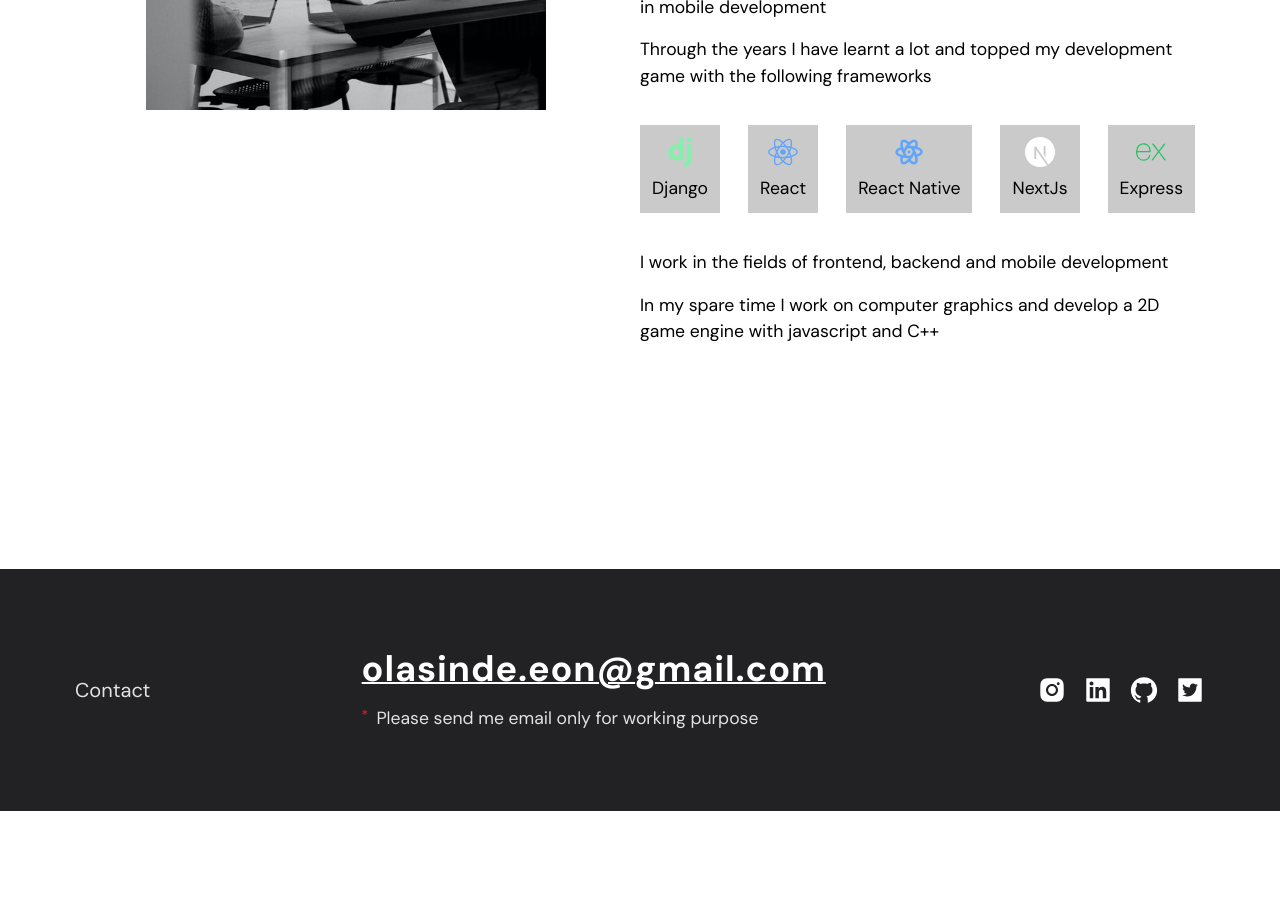
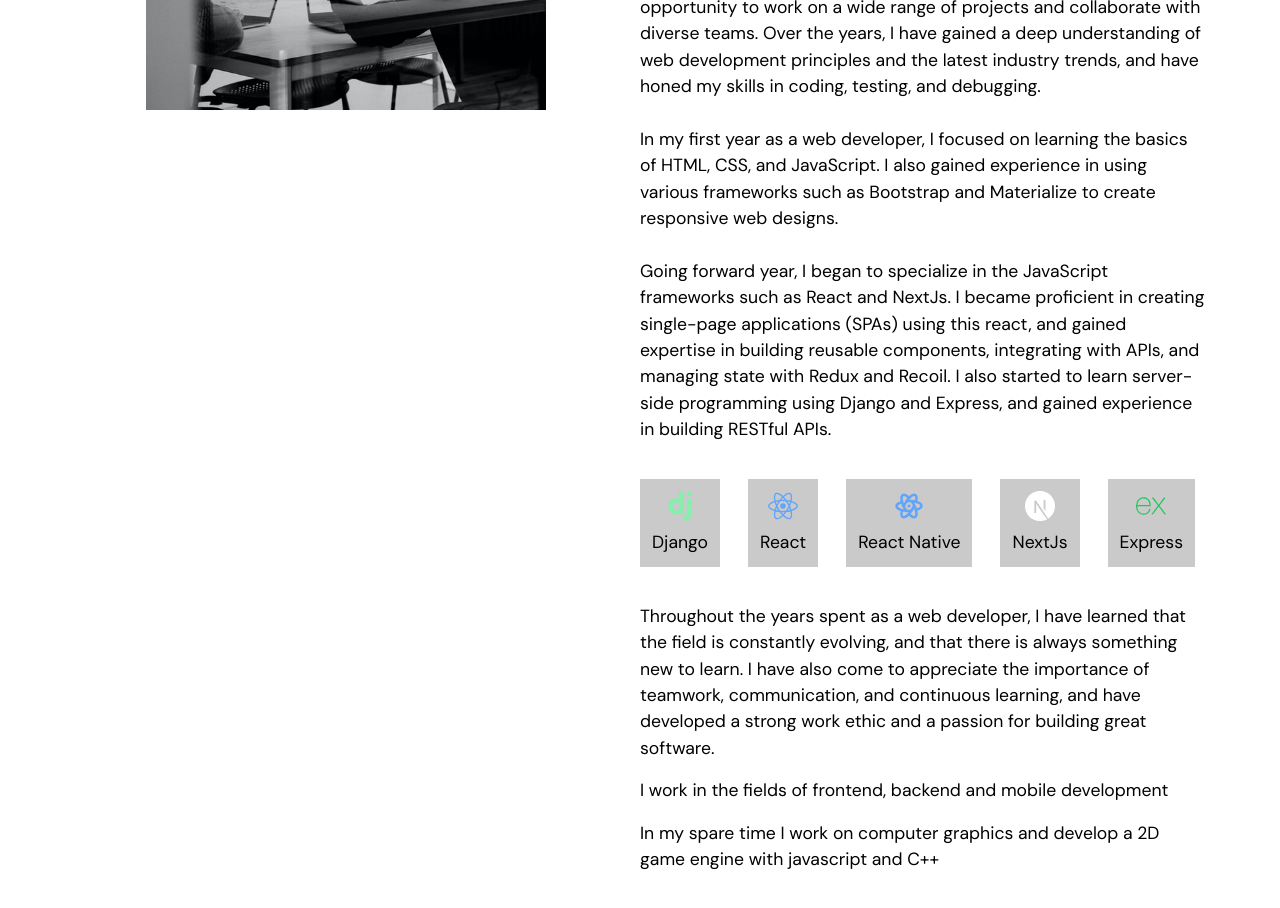
Before and after one commit to Eonsinde/me_folio_next_frontend, a Next.js app: page /about in a window 1280 px wide. Shown: the part 820-1728 px from the top of the page. Before the commit the page ends 1631 px from the top, so only its background shows below. Built offline with nearby package versions, Linux system fonts and the light colour scheme; a web font is replaced by a local one.

Commit message:
Recent changes

```diff
--- a/components/Footer/Footer.tsx
+++ b/components/Footer/Footer.tsx
@@ -18,16 +18,16 @@ function Footer({}: Props) {
                     </div>
                 </div>
                 <div className="flex items-center space-x-4">
-                    <Link href='https://www.instagram.com/eon.sinde/' className="text-3xl inline-block">
+                    <Link href='https://www.instagram.com/eon.sinde/' className="text-3xl inline-block" target="_blank">
                         <AiFillInstagram className="text-white" />
                     </Link>
-                    <Link href='https://www.linkedin.com/in/jesutise-olasinde-546221181/' className="text-3xl inline-block">
+                    <Link href='https://www.linkedin.com/in/jesutise-olasinde-546221181/' className="text-3xl inline-block" target="_blank">
                         <AiFillLinkedin className="text-white" />
                     </Link>
-                    <Link href='https://github.com/eonsinde' className="text-3xl inline-block">
+                    <Link href='https://github.com/eonsinde' className="text-3xl inline-block" target="_blank">
                         <AiFillGithub className="text-white" />
                     </Link>
-                    <Link href='https://twitter.com/eonsinde' className="text-3xl inline-block">
+                    <Link href='https://twitter.com/eonsinde' className="text-3xl inline-block" target="_blank">
                         <AiFillTwitterSquare className="text-white" />
                     </Link>
                 </div>
--- a/pages/404.tsx
+++ b/pages/404.tsx
@@ -5,8 +5,6 @@ import { motion } from "framer-motion"
 
 
 export default function Custom404() {
-
-
     const bannerImgVariant:any = {
         visible: {
           scaleX: [1, 1.2, 1],
--- a/pages/about.tsx
+++ b/pages/about.tsx
@@ -39,8 +39,24 @@ export default function Works({}: Props) {
                         <div className="basis-6/12 flex flex-col space-y-4 text-[1.1rem]">
                             <h1 className='text-3xl font-bold'>Hello There😎✌️</h1>
                             <p>My name is <span className='capitalize font-semibold text-lg'>Olasinde Jesutise Enoch</span> & I am a <span className='capitalize font-semibold text-lg'>full stack developer</span></p>
-                            <p>I have about 4 years+ of experience in web development and a year+ in mobile development</p>
-                            <p>Through the years I have learnt a lot and topped my development game with the following frameworks</p>
+                            <div>
+                                <p>
+                                    As a web developer with five years of experience, I have had the opportunity to work on a wide range of projects and collaborate with diverse teams.
+                                    Over the years, I have gained a deep understanding of web development principles and the latest industry trends, and have honed my skills in coding, testing, and debugging.
+                                </p>
+                                <br />
+                                <p>
+                                    In my first year as a web developer, I focused on learning the basics of HTML, CSS, and JavaScript.
+                                    I also gained experience in using various frameworks such as Bootstrap and Materialize to create responsive web designs.
+                                </p>
+                                <br />
+                                <p>
+                                    Going forward year, I began to specialize in the JavaScript frameworks such as React and NextJs.
+                                    I became proficient in creating single-page applications (SPAs) using this react, and gained expertise in building reusable components,
+                                    integrating with APIs, and managing state with Redux and Recoil.
+                                    I also started to learn server-side programming using Django and Express, and gained experience in building RESTful APIs.
+                                </p>
+                            </div>
                             <div className='py-5 grid grid-cols-2 sm:grid-cols-3 gap-3 md:flex md:space-x-4'>
                                 <div className='bg-neutral-600/30 p-3 flex flex-col justify-center items-center space-y-2 text-center'><SiDjango className='text-green-300 text-3xl'/><span>Django</span></div>
                                 <div className='bg-neutral-600/30 p-3 flex flex-col justify-center items-center space-y-2 text-center'><SiReact className='text-blue-400 text-3xl'/><span>React</span></div>
@@ -48,6 +64,11 @@ export default function Works({}: Props) {
                                 <div className='bg-neutral-600/30 p-3 flex flex-col justify-center items-center space-y-2 text-center'><SiNextdotjs className='text-white text-3xl'/><span>NextJs</span></div>
                                 <div className='bg-neutral-600/30 p-3 flex flex-col justify-center items-center space-y-2 text-center'><SiExpress className='text-green-500 text-3xl'/><span>Express</span></div>
                             </div>
+                            <p>
+                                Throughout the years spent as a web developer, I have learned that the field is constantly evolving, and that there is always something new to learn.
+                                I have also come to appreciate the importance of teamwork, communication, and continuous learning, and have developed a
+                                strong work ethic and a passion for building great software.
+                            </p>
                             <p>I work in the fields of frontend, backend and mobile development</p>
                             <p>In my spare time I work on computer graphics and develop a 2D game engine with javascript and C++</p>
                         </div>
--- a/pages/index.tsx
+++ b/pages/index.tsx
@@ -37,7 +37,7 @@ export default function Home({ projects } : Props) {
                   <span className="relative text-white">Full stack Developer</span>
                 </h1>
                 <div className="flex items-center justify-start space-x-4 text-[1.25rem]">
-                  <Link href="/" className='block underline'>Show projects</Link>
+                  <Link href="/works" className='block underline'>Show projects</Link>
                   <Link href="/me_resume_2023_update.pdf" className='block underline' target="__blank">Resume</Link>
                 </div>
               </div>
```
